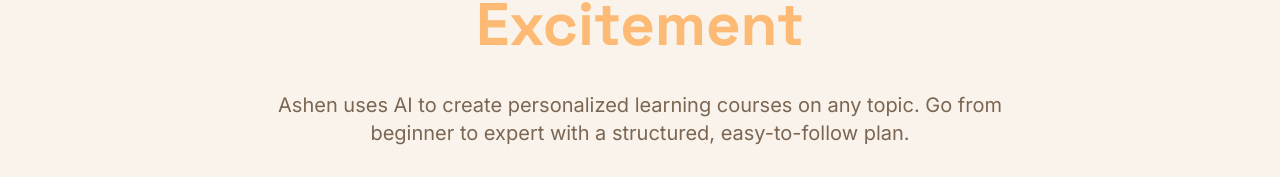
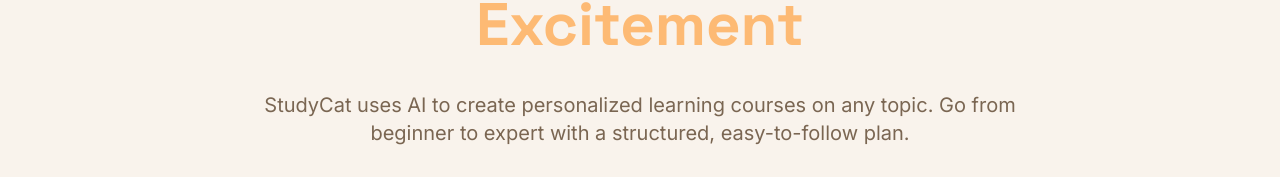
Before and after one commit to HarryMochi/studycat, a Next.js app: page / in a window 1280 px wide. Shown: the part 309-486 px from the top of the page. Built offline with nearby package versions, Linux system fonts and the light colour scheme; no server answers.

Commit message:
back to studycat

```diff
--- a/src/app/page.tsx
+++ b/src/app/page.tsx
@@ -62,7 +62,7 @@
                 </div>
                 <div className="mb-8">
                     <p className="text-lg md:text-xl text-muted-foreground max-w-3xl">
-                    Ashen uses AI to create personalized learning courses on any topic. Go from beginner to expert with a structured, easy-to-follow plan.
+                    StudyCat uses AI to create personalized learning courses on any topic. Go from beginner to expert with a structured, easy-to-follow plan.
                     </p>
                 </div>
                 <div className="flex gap-4 justify-center">
```
